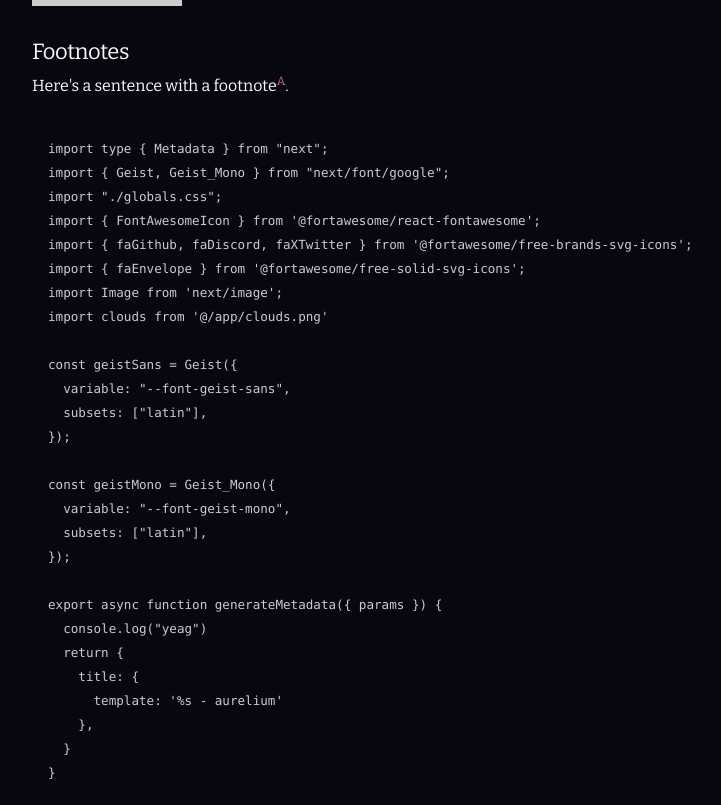
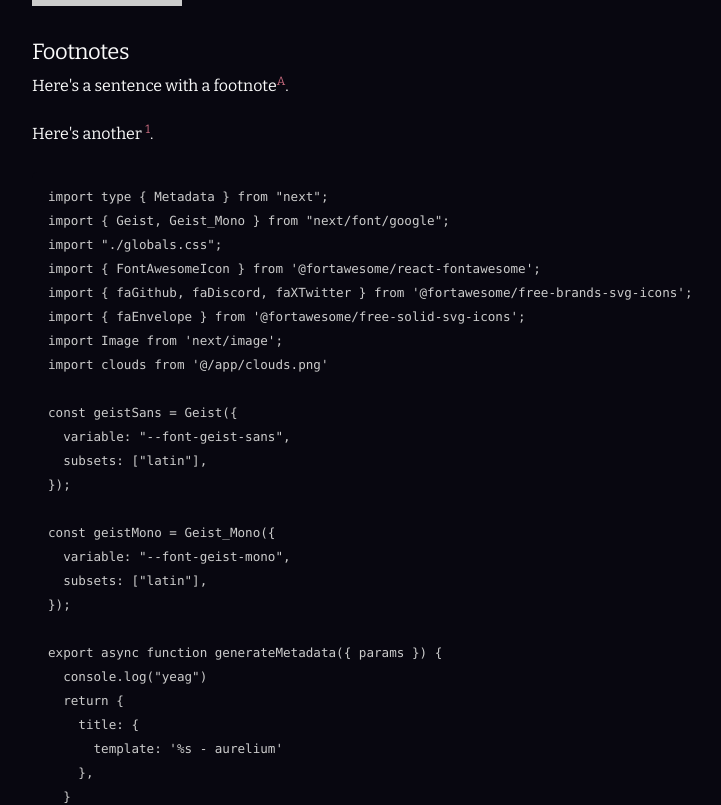
Before and after one commit to AutumnAurelium/react-website, a Next.js app: page /test in a window 1280 px wide. Shown: the part 2400-3205 px from the top of the page, without its empty margins (220-941 px from the left). Built offline with nearby package versions, Linux system fonts and the light colour scheme.

Commit message:
fix automatic footnotes

```diff
--- a/src/components/Footnote.tsx
+++ b/src/components/Footnote.tsx
@@ -30,6 +30,14 @@ export function FootnoteProvider({ children }: { children: React.ReactNode }) {
   const [counter, setCounter] = React.useState(1);
   const [pendingFootnotes, setPendingFootnotes] = React.useState<Set<string | number>>(new Set());
 
+  // Use a ref to track the current counter value without causing re-renders
+  const counterRef = React.useRef(1);
+
+  // Update the ref when counter state changes
+  React.useEffect(() => {
+    counterRef.current = counter;
+  }, [counter]);
+
   const registerFootnote = React.useCallback((index: string | number | undefined): string | number => {
     if (index !== undefined) {
       setPendingFootnotes(prev => new Set(prev).add(index));
@@ -37,11 +45,11 @@ export function FootnoteProvider({ children }: { children: React.ReactNode }) {
     }
 
     // Auto-increment for unspecified indexes
-    const newIndex = counter;
+    const newIndex = counterRef.current;
     setCounter(prev => prev + 1);
     setPendingFootnotes(prev => new Set(prev).add(newIndex));
     return newIndex;
-  }, [counter]);
+  }, []); // Empty dependency array - no longer depends on counter
 
   const addFootnoteContent = React.useCallback((index: string | number, content: React.ReactNode) => {
     setFootnotes(prev => {
@@ -74,10 +82,11 @@ export function Footnote({ index: propIndex }: FootnoteProps) {
   const { registerFootnote, footnotes } = React.useContext(FootnoteContext);
   const [index, setIndex] = React.useState<string | number | null>(null);
 
+  // Only register the footnote once on mount or when propIndex changes
   React.useEffect(() => {
     const assignedIndex = registerFootnote(propIndex);
     setIndex(assignedIndex);
-  }, [registerFootnote, propIndex]);
+  }, [propIndex, registerFootnote]);
 
   if (index === null) return null;
 
@@ -113,16 +122,25 @@ export function Footnote({ index: propIndex }: FootnoteProps) {
 // Footnote content component
 export function FootnoteContent({
   children,
-  index
+  index: propIndex
 }: {
   children: React.ReactNode;
-  index: string | number;
+  index?: string | number;
 }) {
-  const { addFootnoteContent } = React.useContext(FootnoteContext);
+  const { registerFootnote, addFootnoteContent } = React.useContext(FootnoteContext);
+  const [index, setIndex] = React.useState<string | number | null>(null);
 
+  // Register the footnote content with auto-increment if needed
   React.useEffect(() => {
-    // Store the React node directly without converting to string
-    addFootnoteContent(index, children);
+    const assignedIndex = registerFootnote(propIndex);
+    setIndex(assignedIndex);
+  }, [propIndex, registerFootnote]);
+
+  // Once we have an index, add the content
+  React.useEffect(() => {
+    if (index !== null) {
+      addFootnoteContent(index, children);
+    }
   }, [addFootnoteContent, children, index]);
 
   return null;
```
Also changed, not shown: src/app/test/page.mdx (+5 -0 lines).
